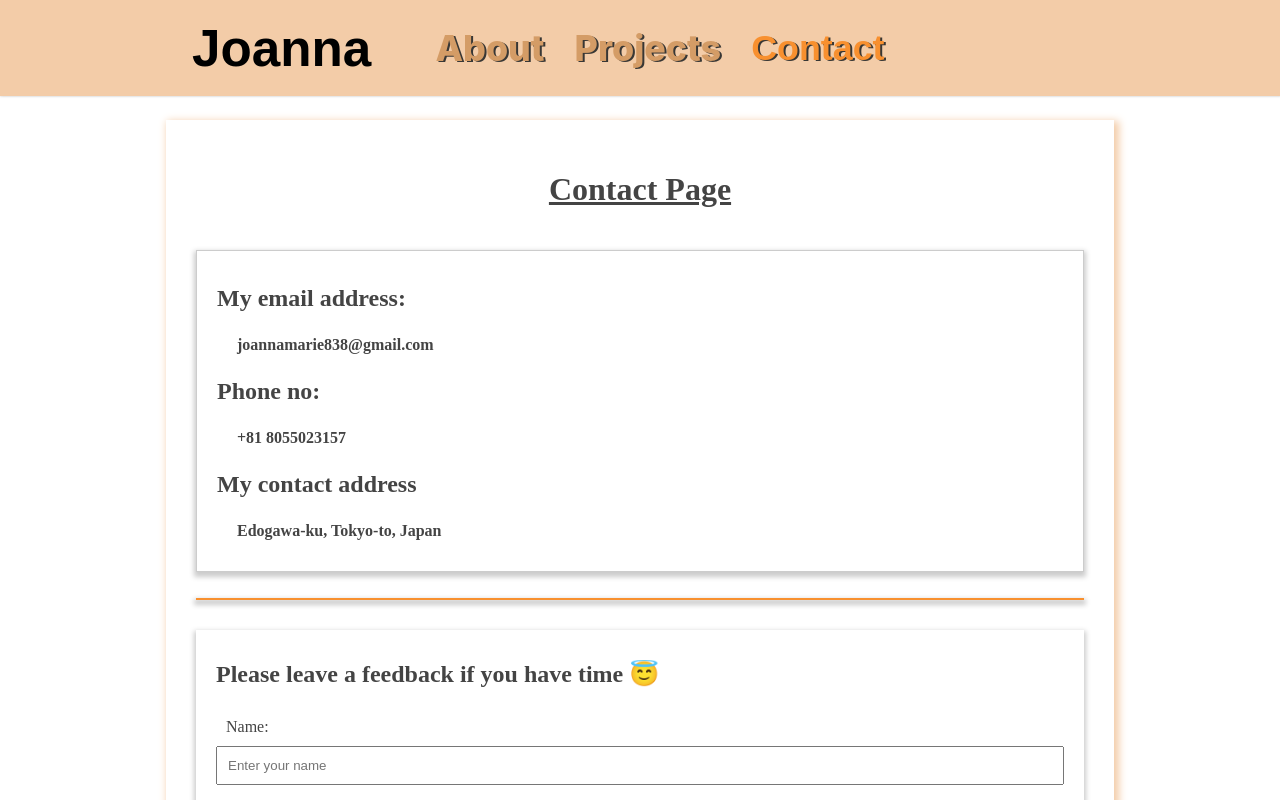
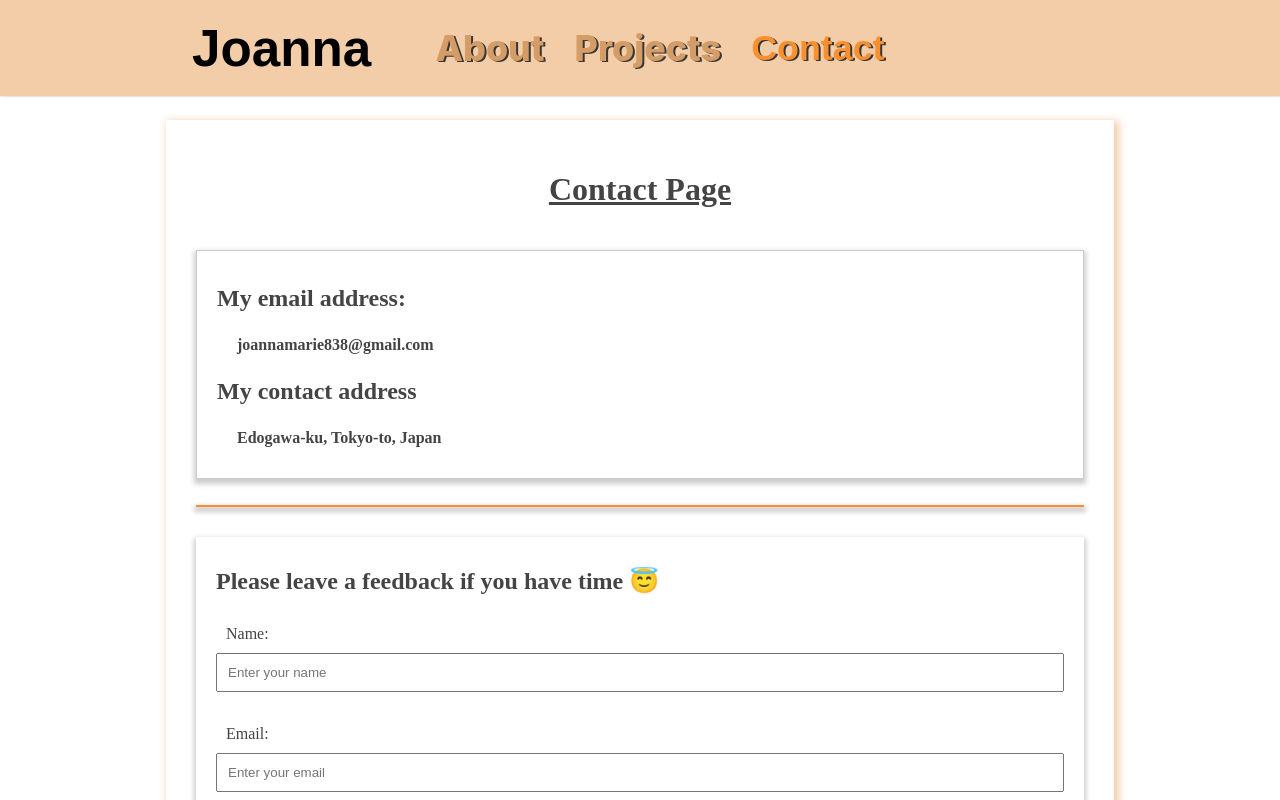
Before and after one commit to rcjdiv/mysite, a Next.js app: page /contact in a window 1280 px wide. Shown: the top 800 px of the page. Built offline with nearby package versions, Linux system fonts and the light colour scheme; a web font is replaced by a local one.

Commit message:
Update contact.js

```diff
--- a/pages/contact.js
+++ b/pages/contact.js
@@ -12,8 +12,6 @@ const contact = () => {
         <div className={contactStyles.mail}>
           <h3>My email address:</h3>
           <h4>&emsp; joannamarie838@gmail.com</h4>
-          <h3>Phone no:</h3>
-          <h4>&emsp; +81 8055023157</h4>
           <h3>My contact address</h3>
           <h4>&emsp; Edogawa-ku, Tokyo-to, Japan</h4>
         </div>
```
